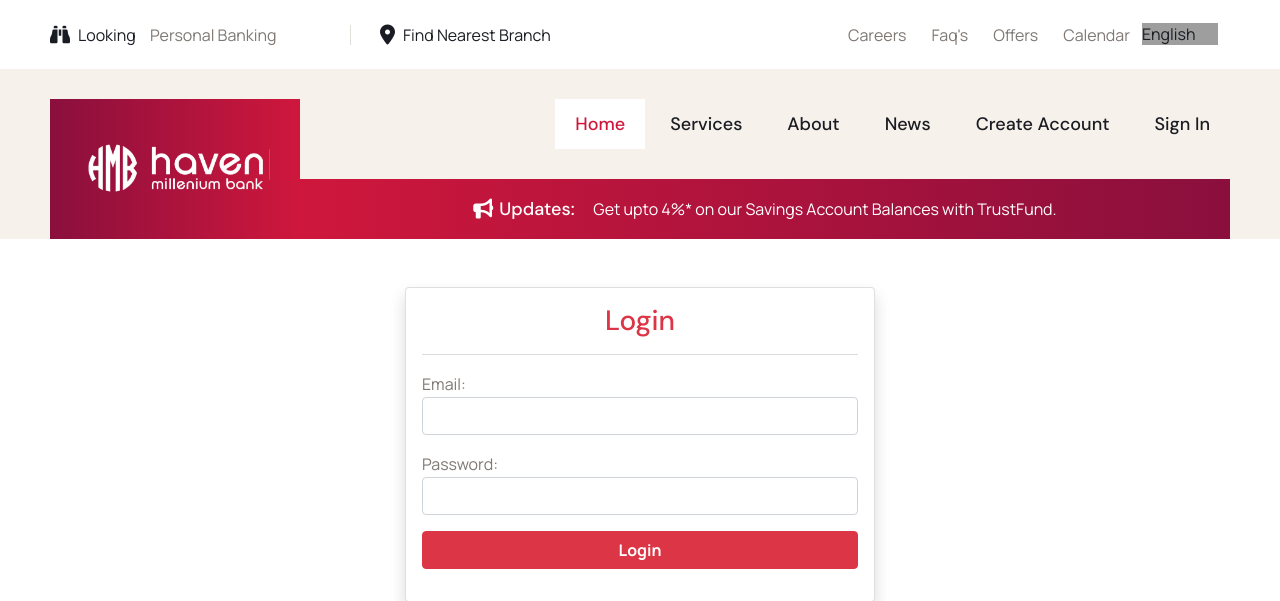
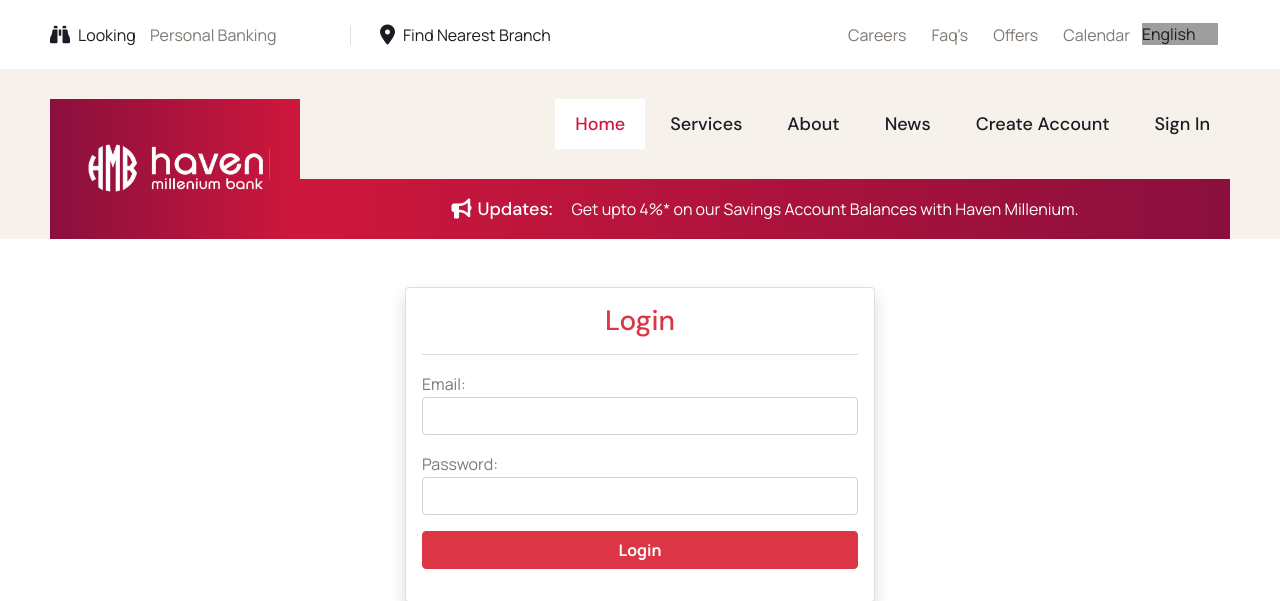
Before and after one commit to nephygthk/havenmillenium, a Django app: page /login/ in a window 1280 px wide. Shown: the top 601 px of the page. Run offline with Django 4.2, Linux system fonts and the light colour scheme; some libraries are stand-ins or nearby versions; grey boxes are pictures that could not be loaded.

Commit message:
added new admin and corrected bank name and transfer error for insuficient blance

```diff
--- a/templates/frontend2/navbar.html
+++ b/templates/frontend2/navbar.html
@@ -144,7 +144,7 @@
             <h4>Updates:</h4>
           </div>
           <div class="text">
-            <p>Get upto 4%* on our Savings Account Balances with TrustFund.</p>
+            <p>Get upto 4%* on our Savings Account Balances with Haven Millenium.</p>
             <!-- <a href="#"><span class="icon-chevron"></span>More Details</a> -->
           </div>
         </div>
--- a/transactions/forms.py
+++ b/transactions/forms.py
@@ -81,7 +81,7 @@ class WithdrawForm(TransactionForm):
 
         if amount > balance:
             raise forms.ValidationError(
-                f'You have {balance} {account.currency} in this account. '
+                f'Insufficient Balance. You have {balance} {account.currency} in this account. '
                 'You can not withdraw more than the account balance'
             )
 
@@ -139,7 +139,7 @@ class CustomerTransactionForm(forms.ModelForm):
 
         if amount > balance:
             raise forms.ValidationError(
-                f'You have {balance} {account.currency} in your account. '
+                f'Insufficient Balance. You have {account.currency}{balance} in your account. '
                 'You can not transfer more than the account balance'
             )
 
--- a/trustfund_bnk/settings.py
+++ b/trustfund_bnk/settings.py
@@ -157,4 +157,4 @@ EMAIL_USE_TLS = False
 EMAIL_USE_SSL = True
 EMAIL_HOST_USER = os.environ.get('EMAIL_HOST_USER')
 EMAIL_HOST_PASSWORD = os.environ.get('EMAIL_HOST_PASSWORD')
-DEFAULT_FROM_EMAIL = 'Trustfund <contact@trustfundonline.top>'
+DEFAULT_FROM_EMAIL = 'Haven Millenium <contact@havenmillenium.com>'
```
